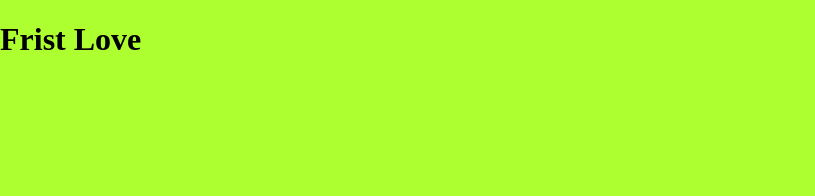
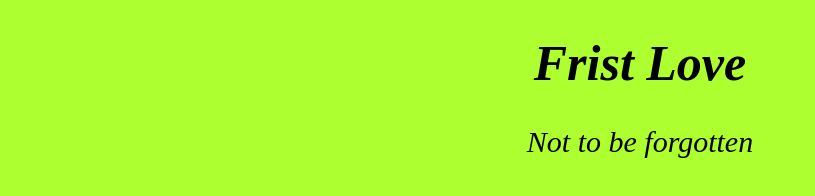
Before and after one commit to najmul009/my-frist-site, a plain HTML site: page index.html in a window 1280 px wide. Shown: the whole page, without its empty margins (0-815 px from the left). Drawn offline with Linux system fonts and the light colour scheme.

Commit message:
caption added

```diff
--- a/index.html
+++ b/index.html
@@ -8,6 +8,7 @@
     <link rel="stylesheet" href="style.css">
 </head>
 <body>
-    <h1>Frist Love</h1>
+    <h1> <i>Frist Love</i> </h1>
+    <p> <i>Not to be forgotten</i> </p>
 </body>
 </html>
--- a/style.css
+++ b/style.css
@@ -3,3 +3,11 @@ body{
     padding: 0;
     background-color: greenyellow;
 }
+h1{
+    font-size: 50px;
+    text-align: center;
+}
+p{
+    font-size: 30px;
+    text-align:center ;
+}
```
